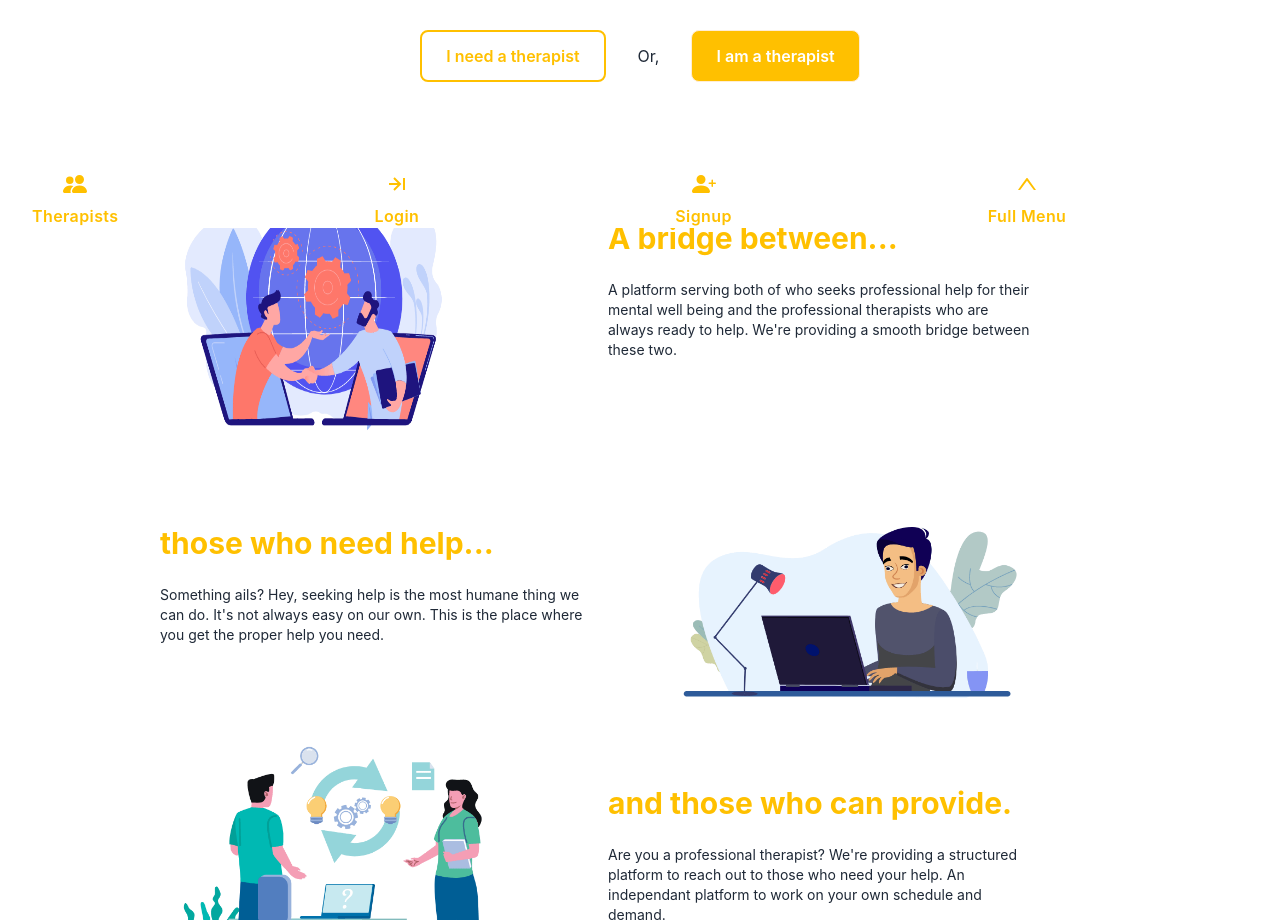
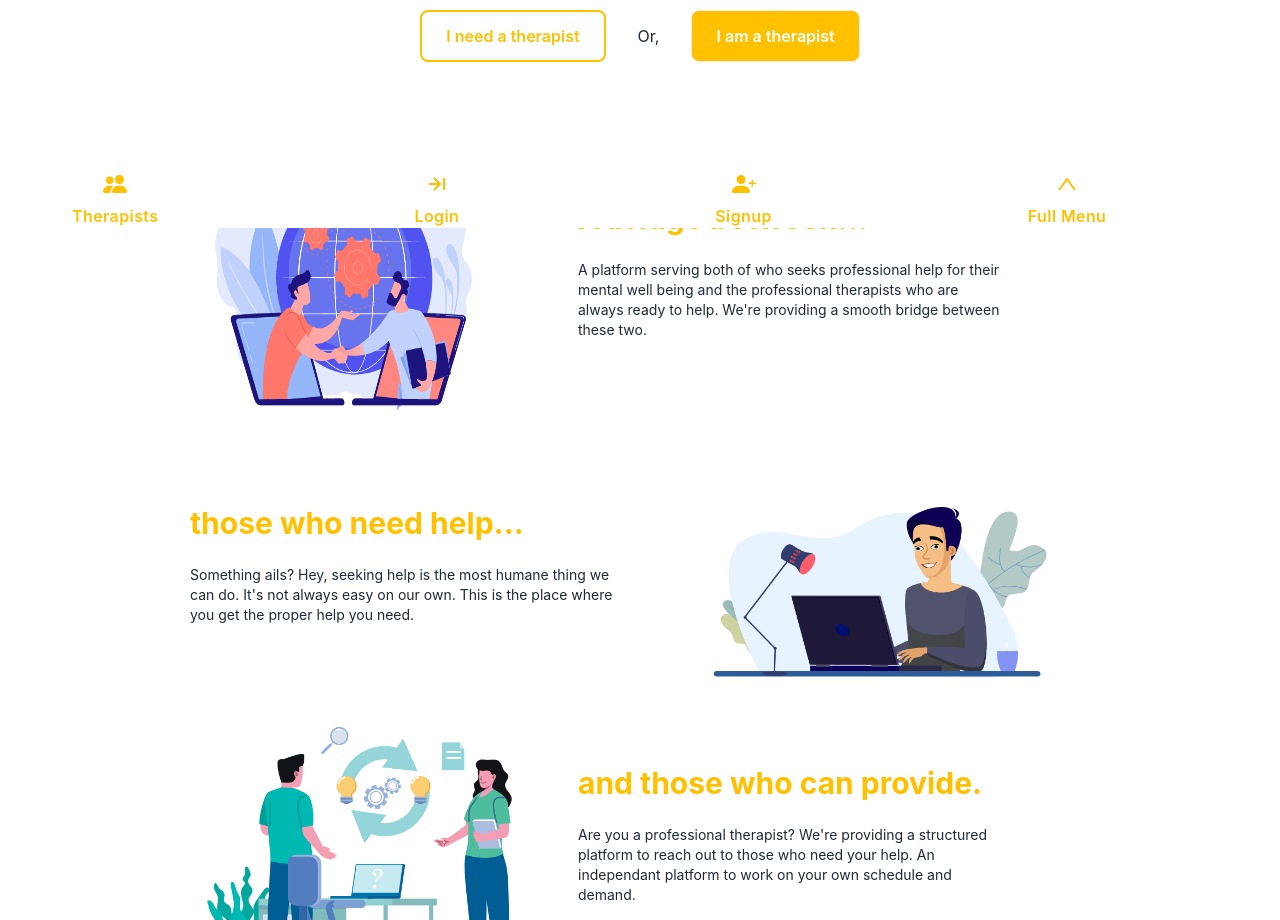
Before and after one commit to muktaranidas/The-Yellow-Therapist, a React (Create React App) app: page / in a window 1280 px wide. Shown: the part 572-1492 px from the top of the page. Built offline with nearby package versions, Linux system fonts and the light colour scheme.

Commit message:
completely done

```diff
--- a/src/App.js
+++ b/src/App.js
@@ -4,7 +4,7 @@ import { router } from "./Routes/Routes";
 
 function App() {
   return (
-    <div className="max-w-[1280px] mx-auto">
+    <div className="max-w-[1200px] mx-auto">
       <RouterProvider router={router}></RouterProvider>
     </div>
   );
--- a/src/Pages/Home/Home/DetailsAboutPage/DetailsAboutPage.js
+++ b/src/Pages/Home/Home/DetailsAboutPage/DetailsAboutPage.js
@@ -7,7 +7,7 @@ const DetailsAboutPage = () => {
   return (
     <div>
       <section className="dark:bg-gray-800 dark:text-gray-100"></section>
-      <div className="container -mb-20  flex flex-col justify-center  mx-auto lg:flex-row lg:justify-between w-3/4">
+      <div className="container lg:-mb-20  flex flex-col justify-center  mx-auto lg:flex-row lg:justify-between w-3/4">
         <img src={handshake} alt="" className="w-[300px] h-[400px] " />
         <div className="flex flex-col justify-center  text-center rounded-sm lg:max-w-md xl:max-w-lg lg:text-left">
           <p className="text-xl text-colorYellow font-bold  sm:text-3xl">
@@ -20,7 +20,7 @@ const DetailsAboutPage = () => {
           </p>
         </div>
       </div>
-      <div className="container flex flex-col -mb-20   justify-center  mx-auto   lg:flex-row lg:justify-between w-3/4">
+      <div className="container flex flex-col lg:-mb-20   justify-center  mx-auto   lg:flex-row lg:justify-between w-3/4">
         <div className="flex flex-col justify-center  text-center rounded-sm lg:max-w-md xl:max-w-lg lg:text-left">
           <p className="text-xl text-colorYellow font-bold  sm:text-3xl">
             those who need help...
@@ -35,7 +35,7 @@ const DetailsAboutPage = () => {
           <img src={leptop} alt="" className="w-[350px] " />
         </div>
       </div>{" "}
-      <div className="container  mt-[-3] flex flex-col justify-center  my-0 mx-auto lg:flex-row lg:justify-between w-3/4">
+      <div className="container  lg:mt-[-20] flex flex-col justify-center  my-0 mx-auto lg:flex-row lg:justify-between w-3/4">
         <img src={talk} alt="" className="w-[350px] " />
         <div className="flex flex-col justify-center  text-center rounded-sm lg:max-w-md xl:max-w-lg lg:text-left">
           <p className="text-xl text-colorYellow font-bold  sm:text-3xl">
--- a/src/Pages/Home/Home/FixedButton/FixedButton.js
+++ b/src/Pages/Home/Home/FixedButton/FixedButton.js
@@ -2,8 +2,8 @@ import React from "react";
 
 const FixedButton = () => {
   return (
-    <div className=" absolute">
-      <div className="flex flex-col right-16 bottom-64 fixed space-y-8  ">
+    <div className=" absolute ">
+      <div className="flex lg:flex hidden  flex-col right-16 bottom-64 fixed space-y-8  ">
         <a
           href="#_"
           class="inline-flex font-semibold items-center rounded-3xl  px-6 py-3 border border-gray-400 text-colorYellow  bg-white "
```
